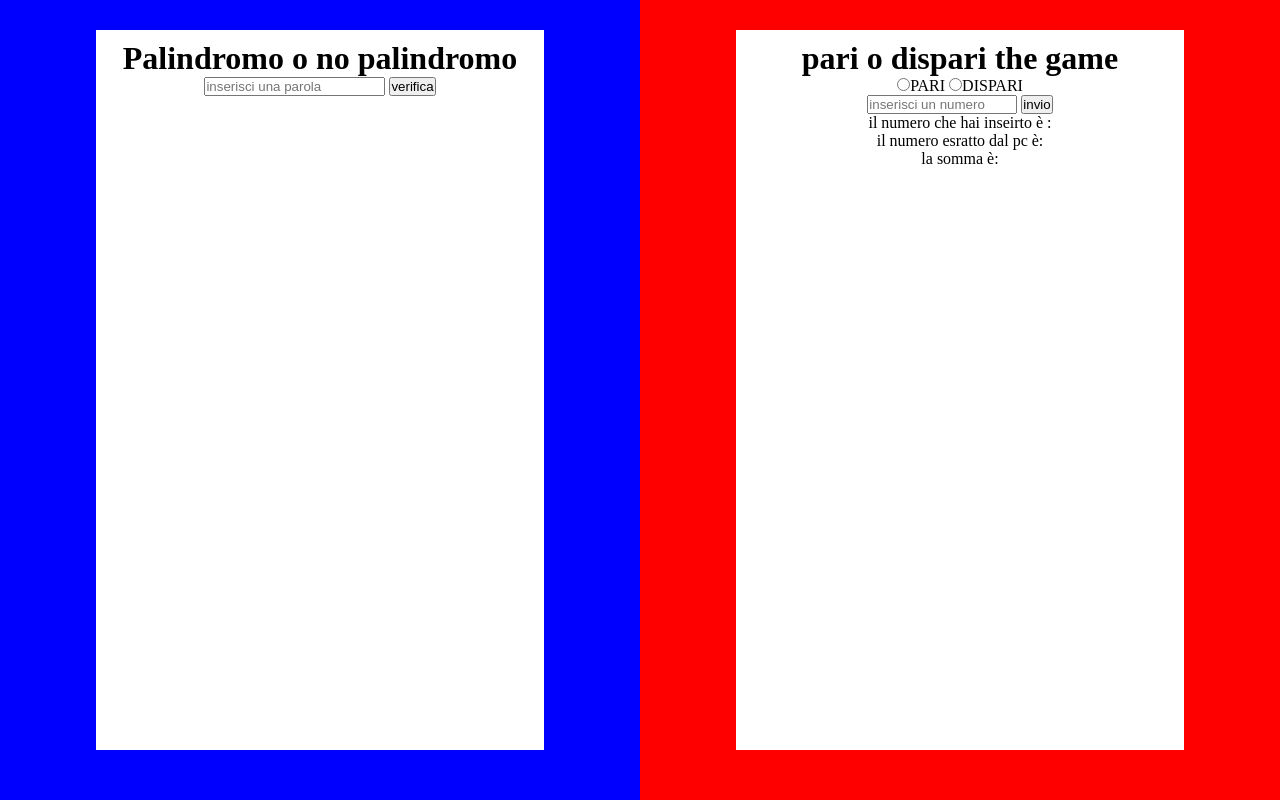
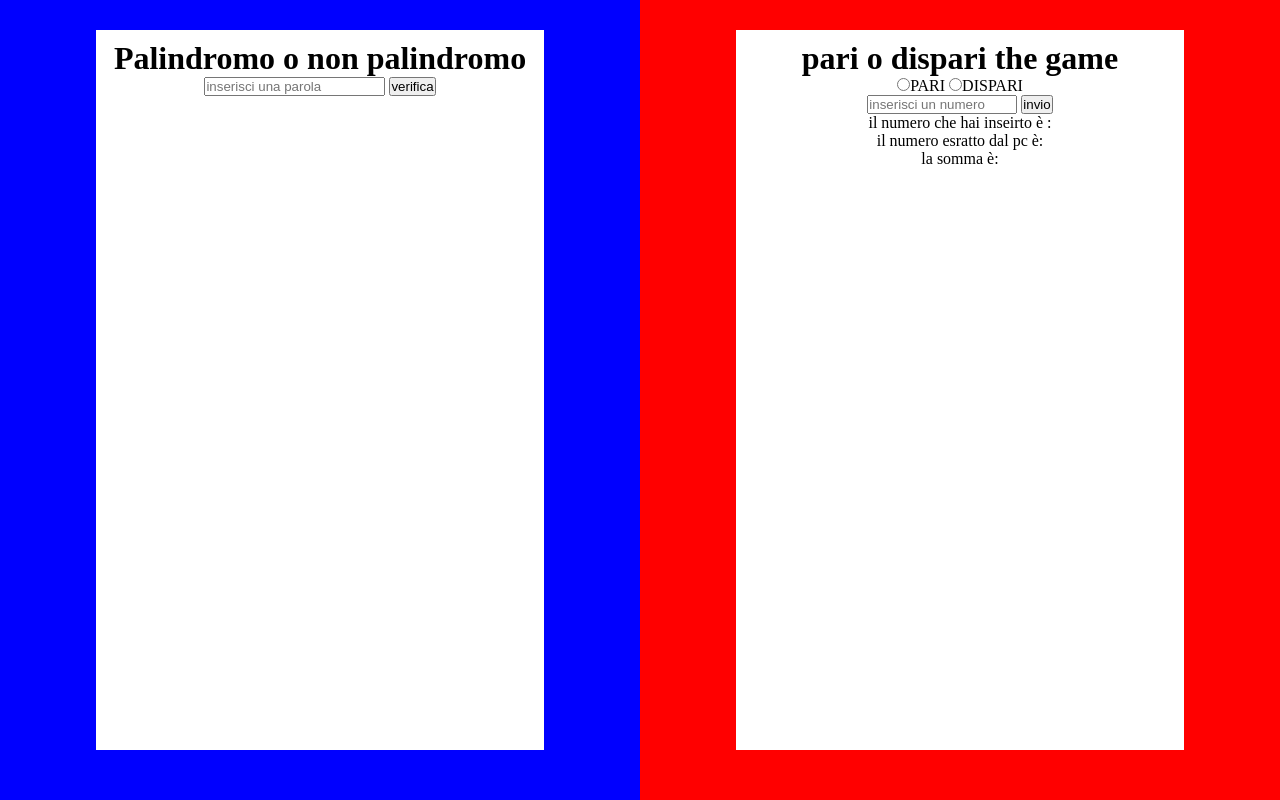
Before and after one commit to FilippoDibe/js-paliedispari, a plain HTML site: page index.html in a window 1280 px wide. Drawn offline with Linux system fonts and the light colour scheme.

```diff
--- a/index.html
+++ b/index.html
@@ -11,7 +11,7 @@
         <div class="es-1">
             <div class="content-es-1">
                 <div class="main-es-1">
-                    <h1>Palindromo o no palindromo</h1>
+                    <h1>Palindromo o non palindromo</h1>
                     <input type="text" id="text" placeholder="inserisci una parola">
                     <button onclick="aggiungiItem()">verifica</button>
                     <div class="list-container">
```
